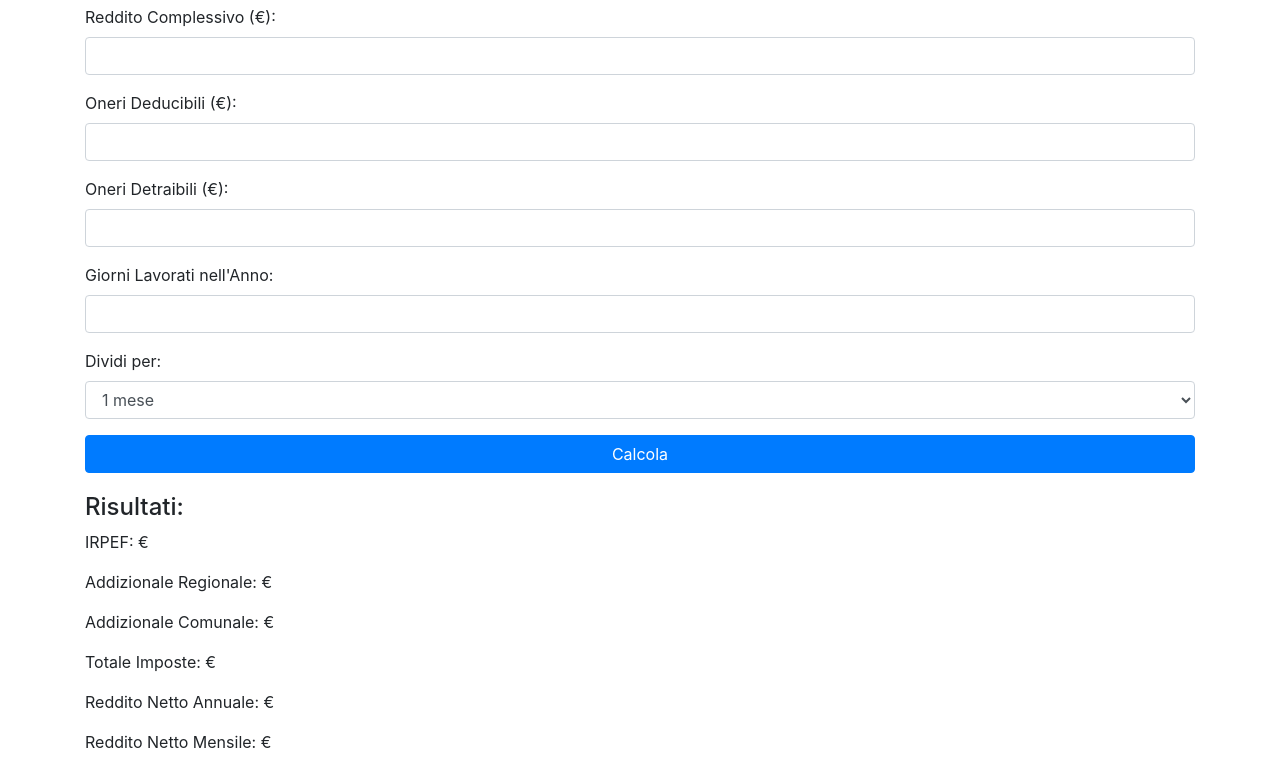
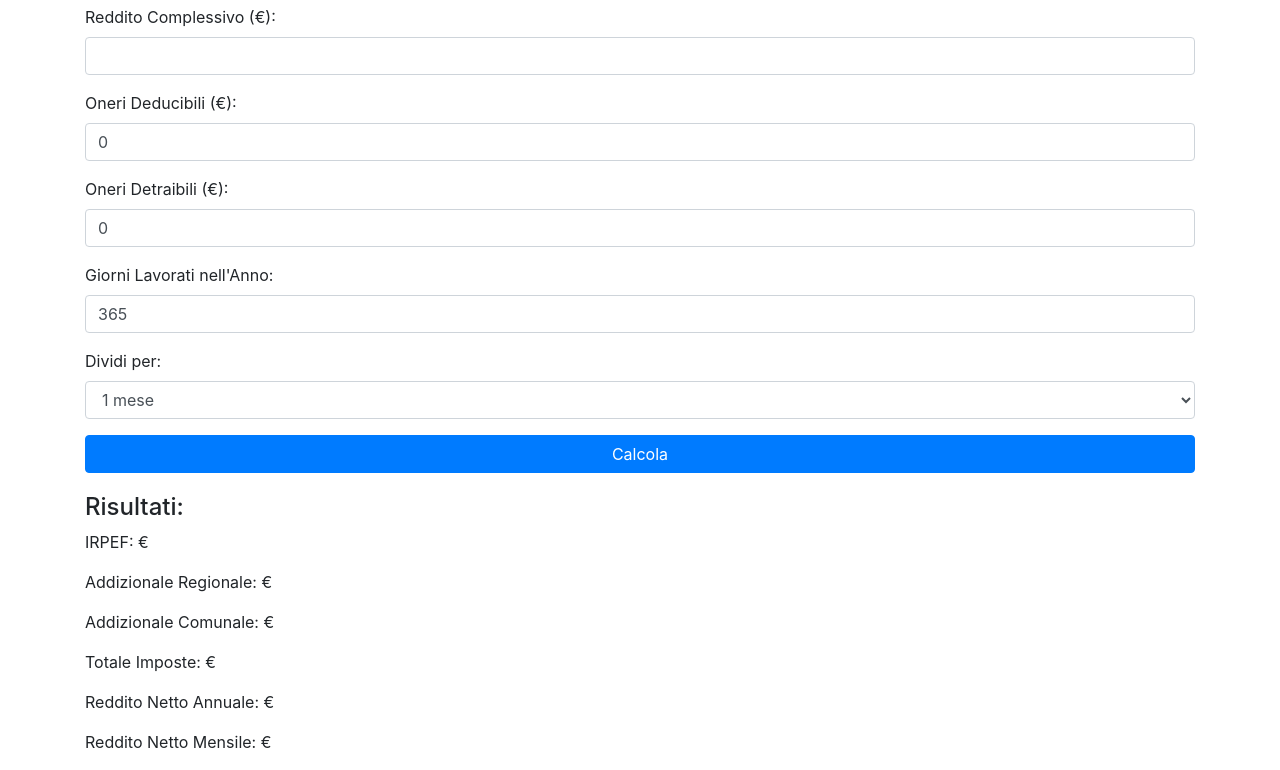
Before and after one commit to randrea83/Irpef-, a plain HTML site: page index.html in a window 1280 px wide. Shown: the part 61-831 px from the top of the page. Drawn offline with nearby package versions, Linux system fonts and the light colour scheme.

Commit message:
Add files via upload

```diff
--- a/index.html
+++ b/index.html
@@ -23,15 +23,15 @@
         </div>
         <div class="form-group">
             <label for="oneriDeducibili">Oneri Deducibili (€):</label>
-            <input type="number" class="form-control" id="oneriDeducibili" required>
+            <input type="number" class="form-control" id="oneriDeducibili" value="0" required>
         </div>
         <div class="form-group">
             <label for="oneriDetraibili">Oneri Detraibili (€):</label>
-            <input type="number" class="form-control" id="oneriDetraibili" required>
+            <input type="number" class="form-control" id="oneriDetraibili" value="0" required>
         </div>
         <div class="form-group">
             <label for="giorniLavorati">Giorni Lavorati nell'Anno:</label>
-            <input type="number" class="form-control" id="giorniLavorati" required>
+            <input type="number" class="form-control" id="giorniLavorati" value="365" required>
         </div>
         <div class="form-group">
             <label for="mensilita">Dividi per:</label>
```
